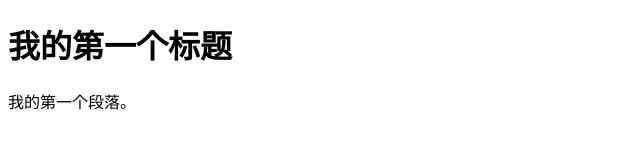
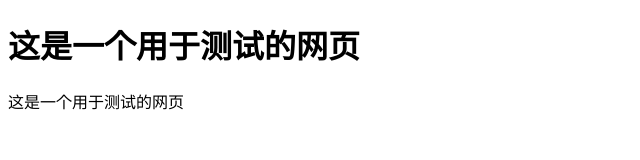
Before and after one commit to gz-ding/gz-ding.github.io, a plain HTML site: page index.html in a window 1280 px wide. Shown: the whole page, without its empty margins (0-640 px from the left). Drawn offline with Linux system fonts and the light colour scheme.

Commit message:
Update index.html

```diff
--- a/index.html
+++ b/index.html
@@ -6,8 +6,8 @@
 </head>
 <body>
 
-<h1>我的第一个标题</h1>
-<p>我的第一个段落。</p>
+<h1>这是一个用于测试的网页</h1>
+<p>这是一个用于测试的网页</p>
 
 </body>
 </html>
```
